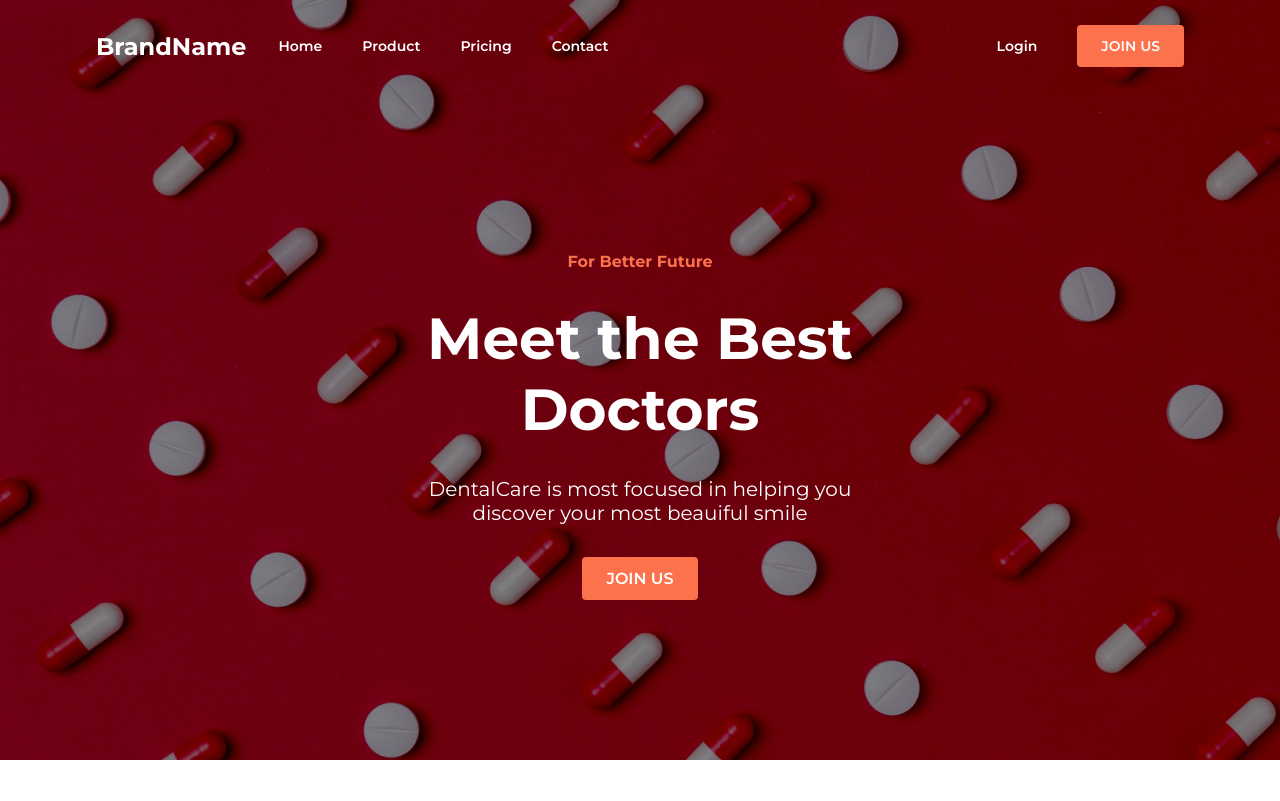
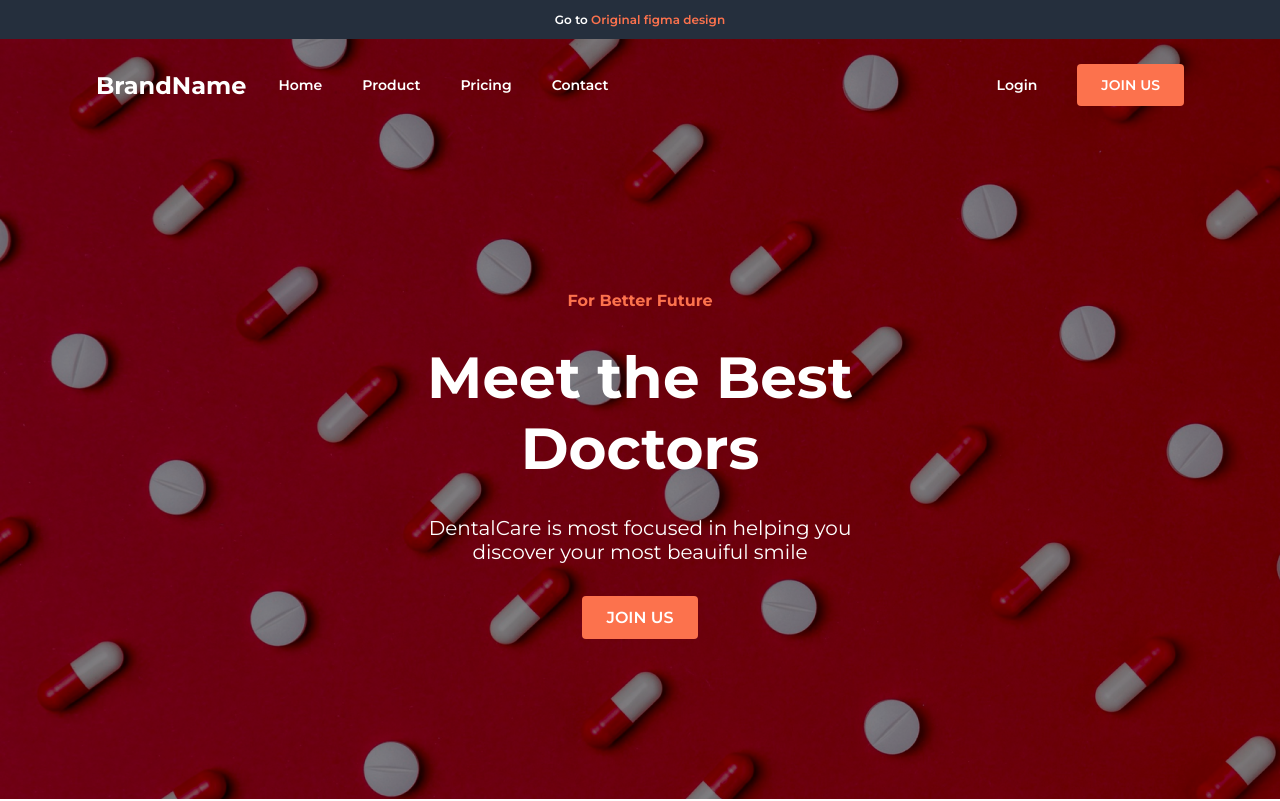
Before and after one commit to MoisesMarchini/LandingPage-MedicalVictory, an Angular app: page / in a window 1280 px wide. Shown: the top 801 px of the page. Built offline with nearby package versions, Linux system fonts and the light colour scheme.

Commit message:
Add external link to original design;

```diff
--- a/src/app/app.component.html
+++ b/src/app/app.component.html
@@ -1,3 +1,13 @@
+<div class="w-100 py-3 bg-external-bg text-white">
+  <p class="m-0 text-center fs-12 fw-600">
+    Go to
+    <a
+      href="https://www.figma.com/community/file/1010616664991900346"
+      class="text-primary"
+      >Original figma design</a
+    >
+  </p>
+</div>
 <app-header></app-header>
 <main>
   <app-practice-advice></app-practice-advice>
--- a/src/app/shared/styles.scss
+++ b/src/app/shared/styles.scss
@@ -2,6 +2,7 @@
 @import "./styles/reboot";
 @import "./styles/colors";
 @import "./styles/typography";
+@import "./styles/backgrounds";
 @import "./styles/buttons";
 @import "./styles/sections";
 @import "./styles/containers";
--- /dev/null
+++ b/src/app/shared/styles/_backgrounds.scss
@@ -0,0 +1,5 @@
+@each $color-name, $color-value in $all-colors {
+  .bg-#{$color-name}{
+    background-color: var(--#{$color-name});
+  }
+}
--- a/src/app/shared/styles/_colors.scss
+++ b/src/app/shared/styles/_colors.scss
@@ -1,5 +1,6 @@
 $white: #fff;
 $black: #000;
+$external-bg: #252F3D;
 $blue: #0061FF;
 $shiny: #F3CD03;
 $primary: #FC724D;
@@ -13,6 +14,7 @@ $secondary-text-color: #737373;
 $all-colors: (
   'white': $white,
   'black': $black,
+  'external-bg': $external-bg,
   'blue': $blue,
   'shiny': $shiny,
   'primary': $primary,
--- a/src/app/shared/styles/_typography.scss
+++ b/src/app/shared/styles/_typography.scss
@@ -47,10 +47,13 @@ a {
   color: inherit;
 }
 
-@each $color-name, $color-value in $all-colors {
-  :root {
+:root {
+  @each $color-name, $color-value in $all-colors {
     --#{$color-name}: #{$color-value};
   }
+}
+
+@each $color-name, $color-value in $all-colors {
   .text-#{$color-name}{
     color: var(--#{$color-name});
   }
--- a/src/index.html
+++ b/src/index.html
@@ -1,13 +1,13 @@
-<!doctype html>
+<!DOCTYPE html>
 <html lang="en">
-<head>
-  <meta charset="utf-8">
-  <title>LandingPageMedicalVictory</title>
-  <base href="/">
-  <meta name="viewport" content="width=device-width, initial-scale=1">
-  <link rel="icon" type="image/x-icon" href="favicon.ico">
-</head>
-<body>
-  <app-root></app-root>
-</body>
+  <head>
+    <meta charset="utf-8" />
+    <title>Medical Victory</title>
+    <base href="/" />
+    <meta name="viewport" content="width=device-width, initial-scale=1" />
+    <link rel="icon" type="image/x-icon" href="favicon.ico" />
+  </head>
+  <body>
+    <app-root></app-root>
+  </body>
 </html>
```
